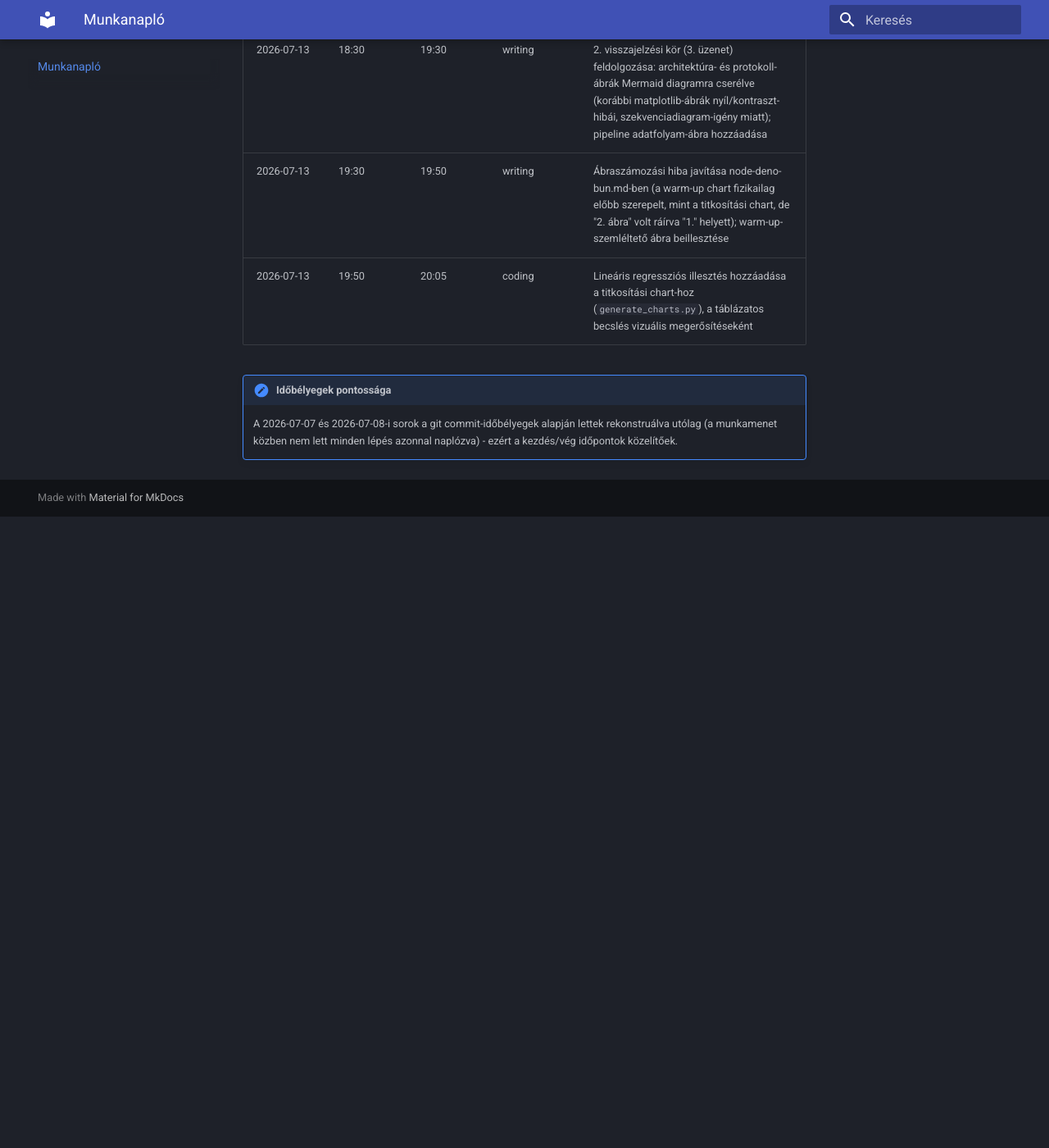
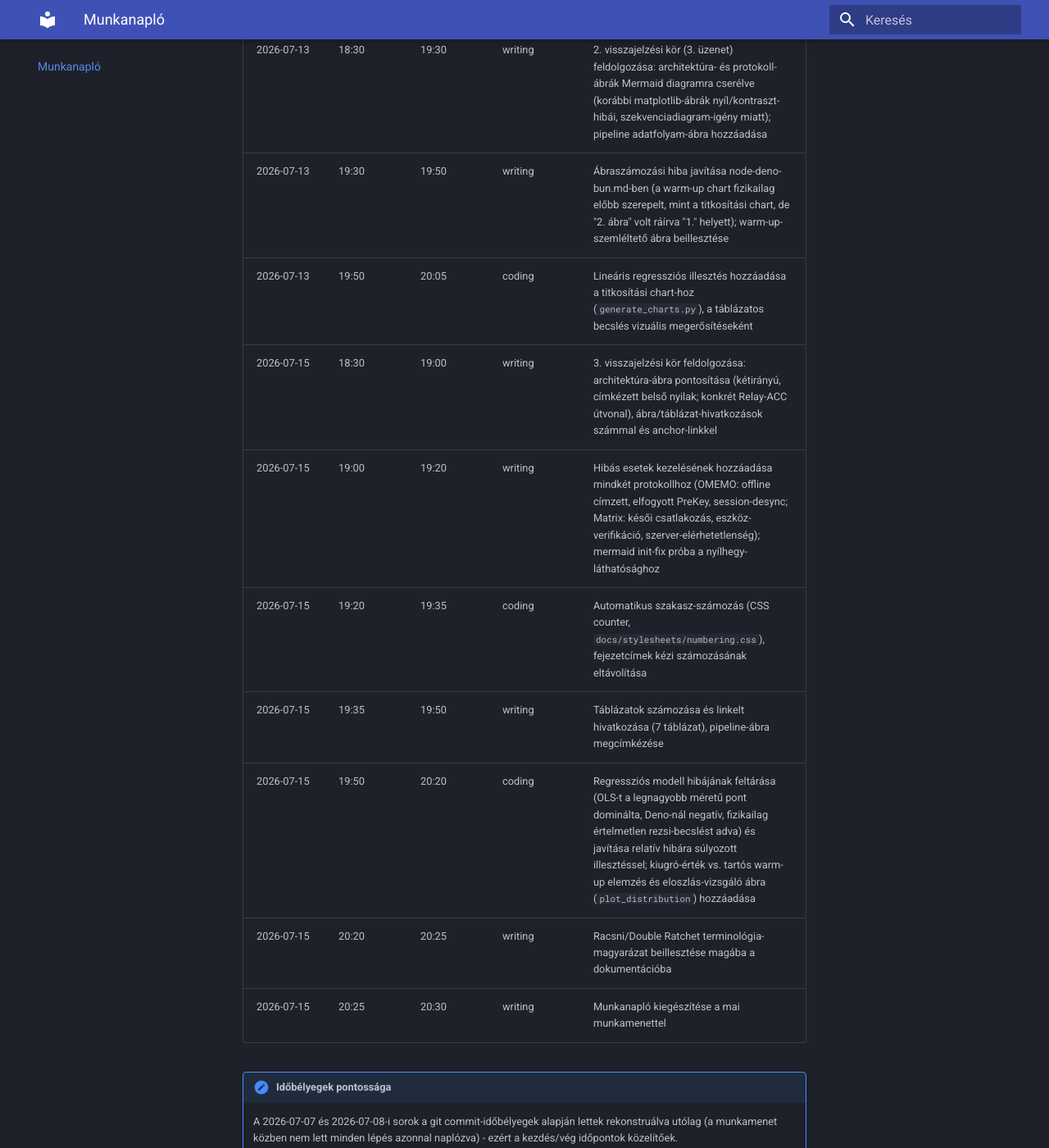
Before and after one commit to NDominikViktor/szak_gyak, an MkDocs documentation site: the page built from docs/worklog.md, in a window 1280 px wide and 1400 px high, scrolled down 3343 px. Shown: the whole window at 82% size. Built offline with MkDocs 1.6.1 and Material for MkDocs 9.7.7, drawn with Linux system fonts in a browser that asks for light colours; before the commit the page ends 3973 px from its top, so only the background shows below that.

Commit message:
docs: log the third feedback-round session

```diff
--- a/docs/worklog.md
+++ b/docs/worklog.md
@@ -45,6 +45,13 @@
 | 2026-07-13 | 18:30 | 19:30 | writing | 2. visszajelzési kör (3. üzenet) feldolgozása: architektúra- és protokoll-ábrák Mermaid diagramra cserélve (korábbi matplotlib-ábrák nyíl/kontraszt-hibái, szekvenciadiagram-igény miatt); pipeline adatfolyam-ábra hozzáadása |
 | 2026-07-13 | 19:30 | 19:50 | writing | Ábraszámozási hiba javítása node-deno-bun.md-ben (a warm-up chart fizikailag előbb szerepelt, mint a titkosítási chart, de "2. ábra" volt ráírva "1." helyett); warm-up-szemléltető ábra beillesztése |
 | 2026-07-13 | 19:50 | 20:05 | coding | Lineáris regressziós illesztés hozzáadása a titkosítási chart-hoz (`generate_charts.py`), a táblázatos becslés vizuális megerősítéseként |
+| 2026-07-15 | 18:30 | 19:00 | writing | 3. visszajelzési kör feldolgozása: architektúra-ábra pontosítása (kétirányú, címkézett belső nyilak; konkrét Relay-ACC útvonal), ábra/táblázat-hivatkozások számmal és anchor-linkkel |
+| 2026-07-15 | 19:00 | 19:20 | writing | Hibás esetek kezelésének hozzáadása mindkét protokollhoz (OMEMO: offline címzett, elfogyott PreKey, session-desync; Matrix: késői csatlakozás, eszköz-verifikáció, szerver-elérhetetlenség); mermaid init-fix próba a nyílhegy-láthatósághoz |
+| 2026-07-15 | 19:20 | 19:35 | coding | Automatikus szakasz-számozás (CSS counter, `docs/stylesheets/numbering.css`), fejezetcímek kézi számozásának eltávolítása |
+| 2026-07-15 | 19:35 | 19:50 | writing | Táblázatok számozása és linkelt hivatkozása (7 táblázat), pipeline-ábra megcímkézése |
+| 2026-07-15 | 19:50 | 20:20 | coding | Regressziós modell hibájának feltárása (OLS-t a legnagyobb méretű pont dominálta, Deno-nál negatív, fizikailag értelmetlen rezsi-becslést adva) és javítása relatív hibára súlyozott illesztéssel; kiugró-érték vs. tartós warm-up elemzés és eloszlás-vizsgáló ábra (`plot_distribution`) hozzáadása |
+| 2026-07-15 | 20:20 | 20:25 | writing | Racsni/Double Ratchet terminológia-magyarázat beillesztése magába a dokumentációba |
+| 2026-07-15 | 20:25 | 20:30 | writing | Munkanapló kiegészítése a mai munkamenettel |
 
 !!! note "Időbélyegek pontossága"
     A 2026-07-07 és 2026-07-08-i sorok a git commit-időbélyegek alapján lettek
```
